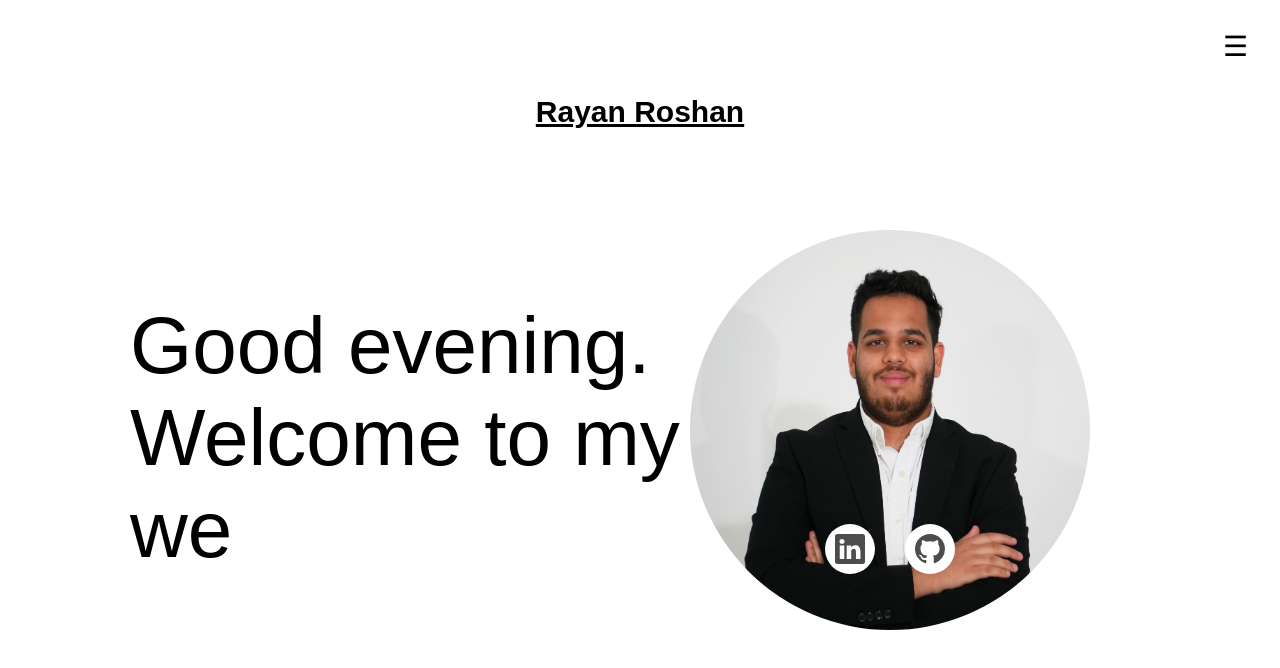
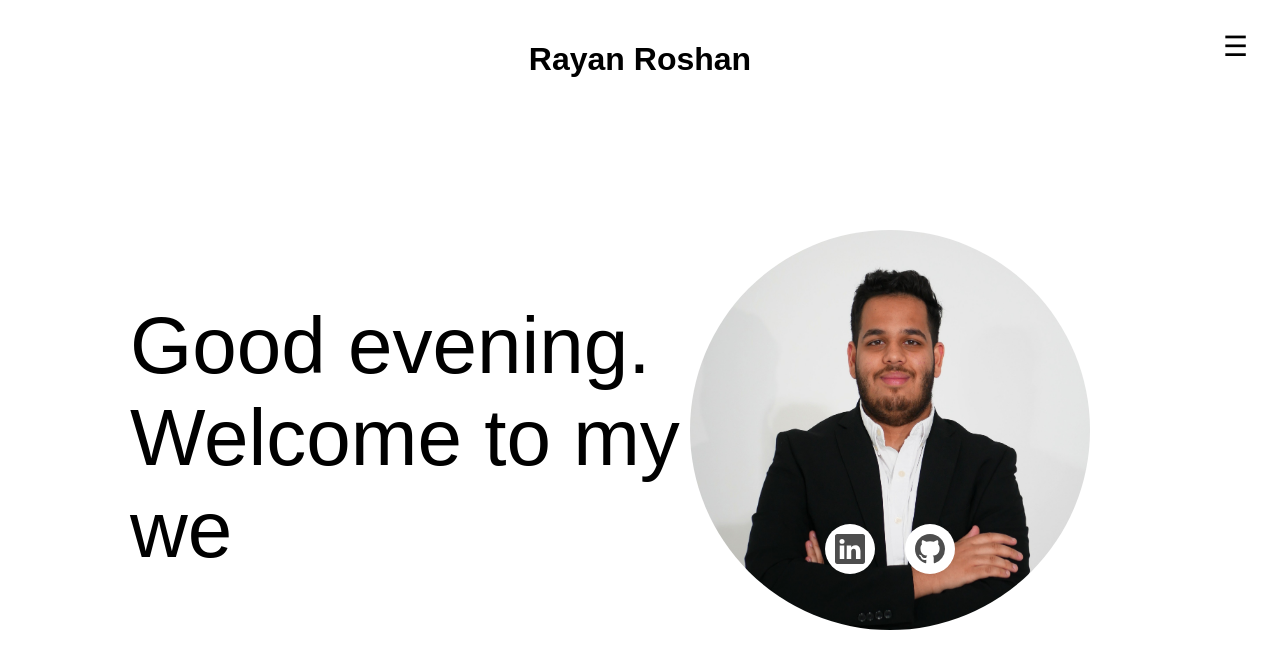
Before and after one commit to Rayan-Roshan21/Rayan_Roshan_website, a React (Vite) app in the folder Rayan_Roshan_Website/: page / in a window 1280 px wide. Shown: the top 668 px of the page. Built offline with nearby package versions, Linux system fonts and the light colour scheme.

Commit message:
Made changes to the css file

```diff
--- a/Rayan_Roshan_Website/package.json
+++ b/Rayan_Roshan_Website/package.json
@@ -10,6 +10,7 @@
     "preview": "vite preview"
   },
   "dependencies": {
+    "framer-motion": "^12.12.1",
     "react": "^19.1.0",
     "react-dom": "^19.1.0",
     "react-router-dom": "^7.6.0",
--- a/Rayan_Roshan_Website/src/Pages/About.jsx
+++ b/Rayan_Roshan_Website/src/Pages/About.jsx
@@ -7,7 +7,7 @@
       <h1 className="name">Rayan Roshan</h1>
     </div>
     <div>
-      <h2 className='title'>About</h2>
+      <h2 className='about-title'>About</h2>
       </div></>
   );
 }
--- a/Rayan_Roshan_Website/src/Pages_CSS/About.css
+++ b/Rayan_Roshan_Website/src/Pages_CSS/About.css
@@ -9,7 +9,7 @@
   z-index: 1200;
 }
 
-.title {
+.about-title {
     position: fixed;
     top: 75px;
     left: 50%;
```
Also changed, not shown: 1 other file (tests, documents, lock files or other folders).
